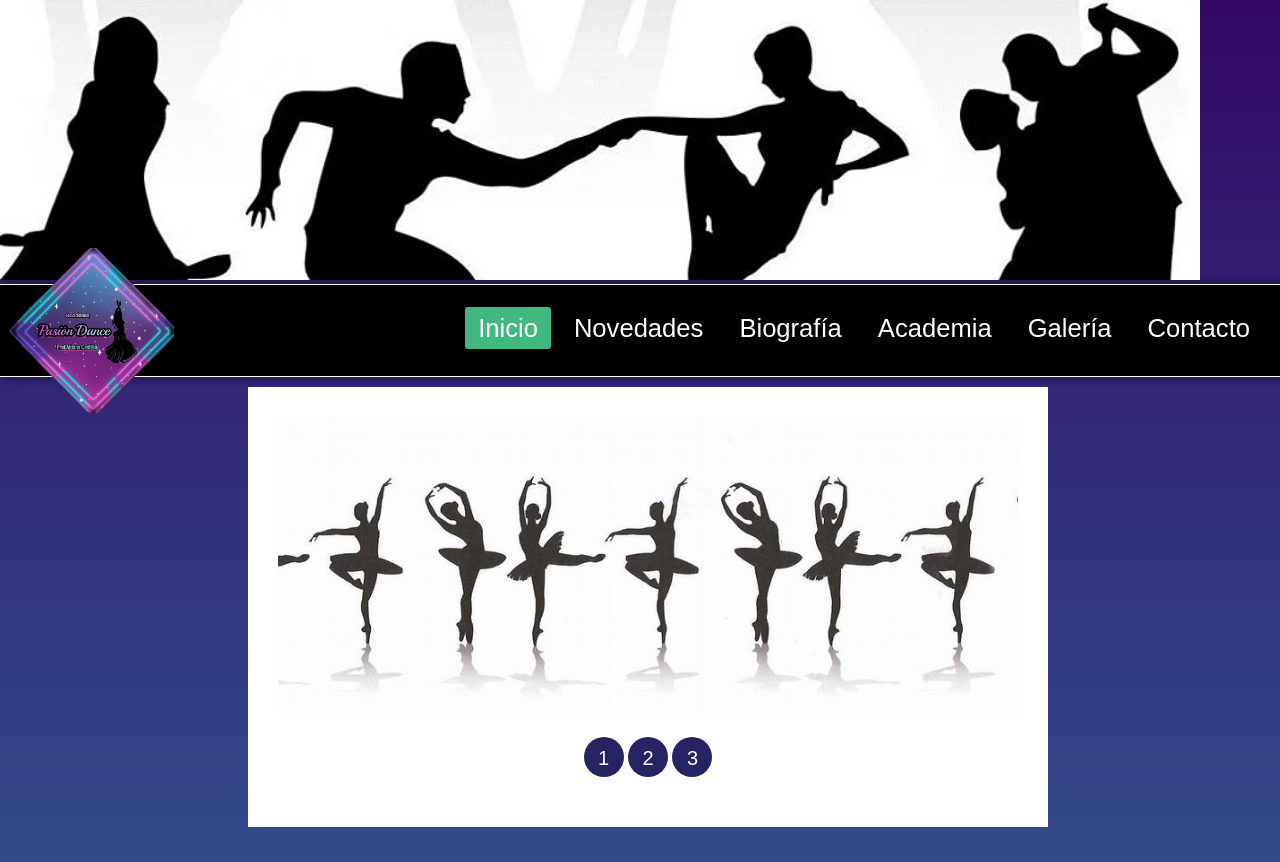
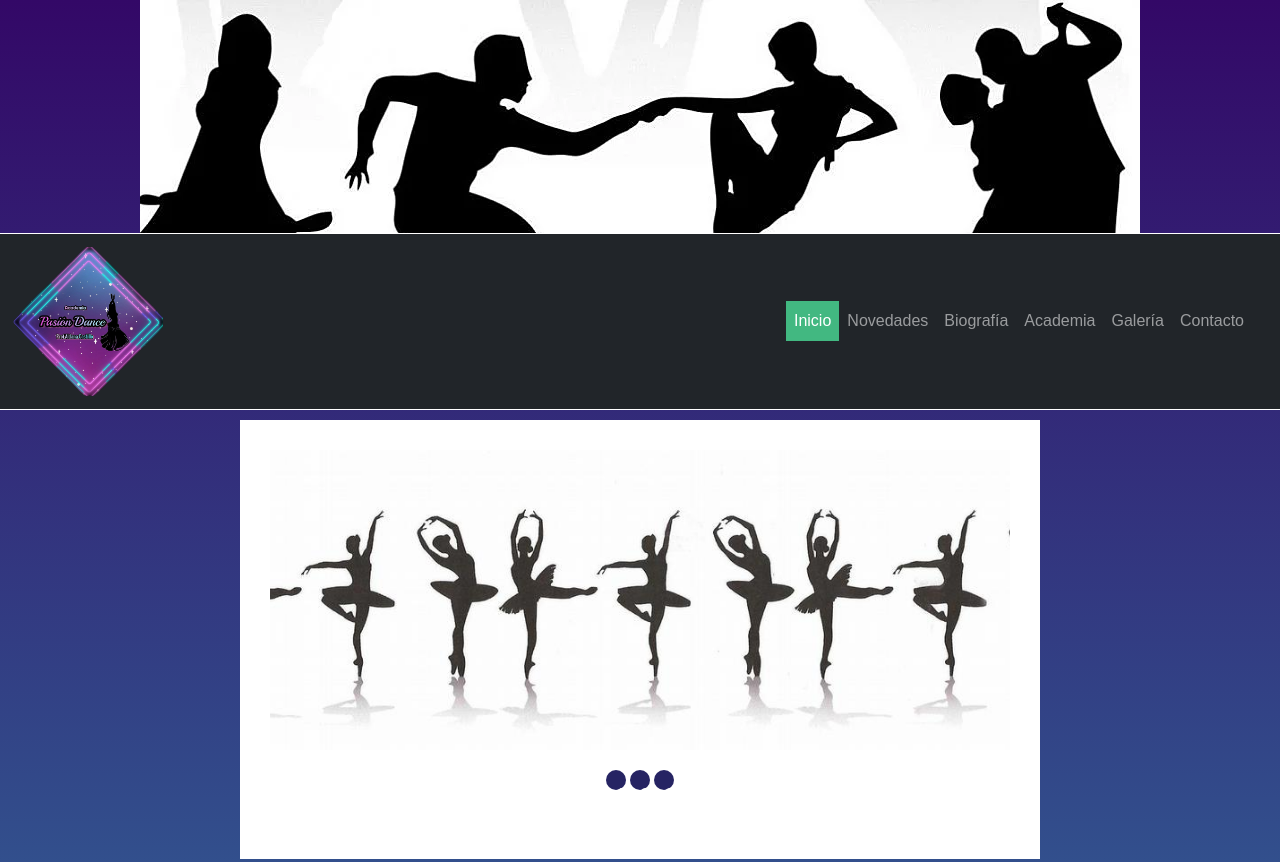
Before and after one commit to GeorgeValle/pasion-dance, a plain HTML site: page index.html in a window 1280 px wide. Shown: the top 862 px of the page. Drawn offline with nearby package versions, Linux system fonts and the light colour scheme.

Commit message:
navbar con bootstraps

```diff
--- a/index.html
+++ b/index.html
@@ -88,6 +88,14 @@
 
     <!-- termina la linea de favicones-->
 
+    <link href="https://cdn.jsdelivr.net/npm/bootstrap@5.1.3/dist/css/bootstrap.min.css"
+    rel="stylesheet" integrity="sha384-1BmE4kWBq78iYhFldvKuhfTAU6auU8tT94WrHftjDbrCEXSU1oBoqyl2QvZ6jIW3"
+    crossorigin="anonymous">
+
+    <script src="https://cdn.jsdelivr.net/npm/bootstrap@5.1.3/dist/js/bootstrap.bundle.min.js"
+integrity="sha384-ka7Sk0Gln4gmtz2MlQnikT1wXgYsOg+OMhuP+IlRH9sENBO0LRn5q+8nbTov4+1p"
+crossorigin="anonymous" defer></script>
+
 
     <!--Importo el css normalizador para el reset-->
     <link rel="stylesheet" href="styles/normalize.css" />
@@ -95,7 +103,7 @@
     <link rel="stylesheet" href="styles/styles.css" />
 
     <!-- se importa el link js para los iconos-->
-    <script src="https://kit.fontawesome.com/4418d537a8.js" crossorigin="anonymous"></script>
+    <script src="https://kit.fontawesome.com/4418d537a8.js" crossorigin="anonymous" defer></script>
 
     <script src="js/animaciones.js" defer></script>
 
@@ -109,44 +117,59 @@
 
     <main>
       <header>
-        <!-- Imagen de logo - Imagen de banner -->
-        <div class="logoHeader">
+        <!-- Imagen de logo - Imagen de banner, contenedor fluid de bootstraps -->
+        <div class="cointener-fluid" >
           <!-- <img
             class="logoHeader__logo"
             src="assets/images/logo-academia-webp.webp"
             alt=" logo pasion dance"
           /> -->
           <img
-            class="logoHeader__banner"
+            class="logoHeader__banner img-fluid mx-auto d-block"
             src="assets/images/bannerheader.webp"
             alt="Banner"
           />
         </div>
         <!-- inicio del menu de navegación -->
 
-        <nav class="menu">
+        <nav class="menu navbar navbar-expand-lg navbar-dark bg-dark ">
+          <div class="container-fluid">
 
             <img
-              class="logo_nav"
+              class="logo_nav navbar-brand"
               src="assets/images/logo-academia-webp.webp"
               alt=" logo pasion dance"
             />
-            <ul class="menu_items">
-              <li><a href="#menu" class="active_label">Inicio</a></li>
-              <li><a href="pages/novedades.html">Novedades</a></li>
-              <li><a href="pages/biografia.html">Biografía</a></li>
-              <li><a href="pages/academia.html">Academia</a></li>
-              <li><a href="pages/galeria.html">Galería</a></li>
-              <li><a href="pages/contacto.html">Contacto</a></li>
-            </ul>
-
+            <div class="offcanvas offcanvas-end navbar-dark bg-dark" tabindex="-1" id="offcanvasNavbar" aria-labelledby="offcanvasNavbarLabel">
+              <div class="offcanvas-header">
+                <button type="button" class="btn-close text-reset btn-close"
+                data-bs-dismiss="offcanvas" aria-label="Close"></button>
+              </div>
+                <div class="offcanvas-body">
+                  <ul class="menu-items navbar-nav justify-content-end flex-grow-1 pe-3" >
+                    <li class="nav-item"><a href="#menu" class="active_label nav-link active" aria-current="page">Inicio</a></li>
+                    <li class="nav-item"><a href="pages/novedades.html" class="nav-link">Novedades</a></li>
+                    <li class="nav-item"><a href="pages/biografia.html" class="nav-link">Biografía</a></li>
+                    <li class="nav-item"><a href="pages/academia.html" class="nav-link">Academia</a></li>
+                    <li class="nav-item"><a href="pages/galeria.html" class="nav-link">Galería</a></li>
+                    <li class="nav-item"><a href="pages/contacto.html" class="nav-link">Contacto</a></li>
+                  </ul>
+                </div>
+            </div>
             <!-- <input type="checkbox"  id="check">
             <label  for="check" class="check_btn">
             </label> -->
-              <span class="btn_menu"><i class="fas fa-bars"></i></span>
+
+            <button class="navbar-toggler" type="button"
+            data-bs-toggle="offcanvas" data-bs-target="#offcanvasNavbar"
+            aria-controls="offcanvasNavbar">
+
+             <span class="navbar-toggler-icon"></span>
+            </button>
+            <!-- <span class="btn_menu"><i class="fas fa-bars"></i></span> -->
 
               <!-- <img src="assets/images/bars-solid.svg" alt="icono Menu" /></label> -->
-
+          </div>
         </nav>
       </header>
        <section>
--- a/styles/styles.css
+++ b/styles/styles.css
@@ -76,7 +76,7 @@
       height: inherit;
       transition: opacity .5s;
       background:#fff;
-      z-index: 1;
+      z-index: 0;
   }
 
   #sliderHeader > ul.slider li img{
@@ -118,81 +118,71 @@
 
 
 
+/* experimento para alinear las fotos del banner*/
 
 
 
-
-/* experimento para alinear las fotos del banner*/
-/* .logoHeader__logo{
-  max-width: 15%;
-  display: inline;
-
-
-} */
-.logoHeader__banner{
-  display: inline;
+/*.logoHeader__banner{
+   display: inline;
   max-width: 1200px;
   width: 100%;
   height: 100%;
 
 
 }
-
+ */
 
 
 /* se comienza el experimento en el menú de navegación */
 
-.menu{
-  background-color:#000;
+ .menu{
+  /*background-color:#000;
   color:#fff;
   height:75px;
   width: 100vw;
   display: flex;
   justify-content: space-between;
-  align-items: center;
+  align-items: center;*/
   border-bottom: 1px solid #fff;
   border-top: 1px solid #fff;
-  box-shadow: 5px 0 10px rgba(0, 0, 0, .6);
-  padding: 0.5em;
+  /* box-shadow: 5px 0 10px rgba(0, 0, 0, .6);
+  padding: 0.5em; */
 }
 
 .logo_nav{
-  max-width: 13%;
-  float: right;
+  max-width: 12%;
+  /* float: right; */
+}
+a.active_label, a:hover{
+  background-color: #42B881;
+  transition: .5;
 }
 
 
 
-.menu_items {
+
+/* .menu_items {
   display: flex;
   list-style: none;
   margin-right: 20px;
   float: right;
-}
+} */
 
-.menu_items li{
+/* .menu_items li{
   line-height: 80px;
 
   margin: 0 5px;
   display: inline-block;
-}
+} */
 
-.menu_items li a{
-  padding: 7px 13px;
+ /* .nav-item{
+  font-size: 2vw;
+  /* padding: 7px 13px;
   text-decoration: none;
   border-radius: 3px;
-  font-size: 2vw;
-
   color:#fff;
-}
-
- a.active_label, a:hover{
-  background-color: #42B881;
-  transition: .5;
-
-}
-
-.btn_menu{
+}  */
+/* .btn_menu{
   font-size: 30px;
   color: white;
   float: right;
@@ -207,7 +197,7 @@
 
 nav ul.show{
   transform: scale(1)
-}
+} */
 
 
 
@@ -679,14 +669,15 @@
 }
 
 
-@media(max-width: 500px){ /*medida de 500px fold */
+@media(max-width: 576px){ /*medida de 576px fold */
 
 /* cambio en el banner */
-  .logoHeader__banner{
-    max-width: 500px;
+  /* .logoHeader__banner{
+    max-width: 576px;
     width: 100%;
+    display:block;
     margin:auto;
-  }
+  } */
 
 
 /* cambio en el slider */
@@ -860,38 +851,43 @@
 
 
 
-  /* forma para ocultar los links */
+  /* forma para ocultar los links
+  .btn-reset{
+    color:white;
+    border-radius: 50%;
+    background-color: gray;
+  }
 
-  .btn_menu{
+   .btn_menu{
       display: inline-flex;
     }
-  .btn_menu:active{
+     .btn-close:active{
       transform: scale(.9);
-    }
+    } */
 
 
 
-.menu_items {
+/* .menu_items {
   position: fixed;
   background-color: gray;
   width: 100%;
   height: 100vh;
-  top: 259px;
+  top: 259px; */
   /* left: 0; */
-  left:100%;
+  /* left:100%;
   flex-direction: column;
   text-align: center;
   transition: all 0.5;
   z-index: 2;
   transform: scale(0);
 
-}
+} */
 
 
 
 
 
-.menu_items li{
+/* .menu_items li{
   display:block;
 }
 
@@ -905,20 +901,20 @@
     font-size: 2vw;
 
     color:#fff;
-  }
+  } */
 
   /* .menu_items li:hover {
 
     background: none;
   } */
 
-  .menu_items li a:hover{
+  .navbar-nav li a:hover{
     color: red;
     background: none;
   }
 
   li.active_label{
-    background-color: #42B881;
+    background-color: #71b896;
     transition: .4s;
   }
 
@@ -928,4 +924,27 @@
   }
 
 
-} /*cierre del media query 500Px */
+} /*cierre del media query 576Px */
+
+
+
+ /* Medium devices (tablets, 768px and up) */
+@media (min-width: 768px) {
+
+
+
+
+
+
+
+
+
+
+  } /* cierre de media 768px */
+
+  /* Large devices (desktops, 992px and up) */
+@media (min-width: 992px) {
+
+
+
+} /* cierre de media 992px */
```
Also changed, not shown: pages/novedades.html (+8 -2 lines).
